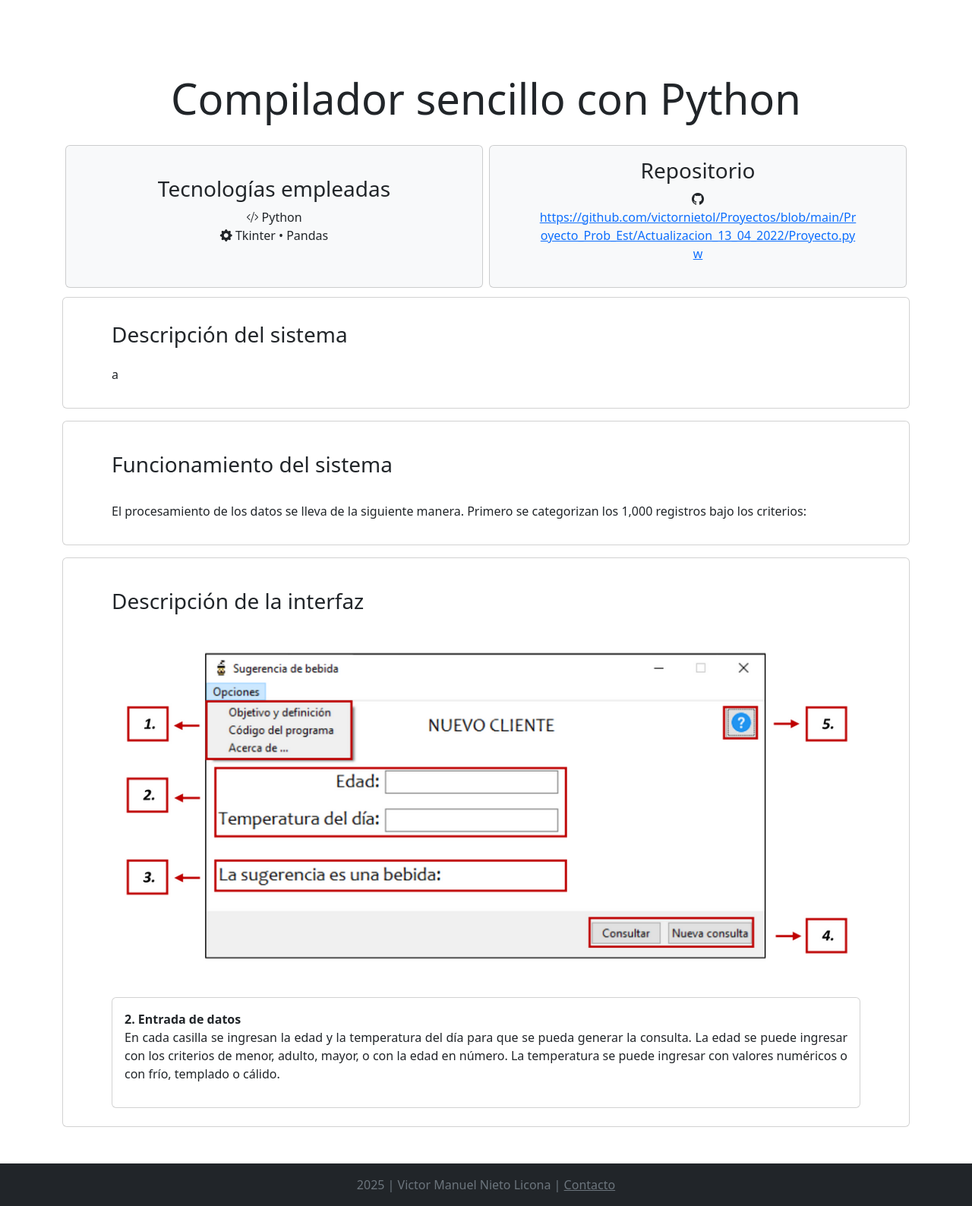
After one commit to victornietol/portafolio, a Django app: page /proyecto_compilador_sencillo/ in a window 1280 px wide. The commit adds this page. Shown: the whole page at 76% size. Run offline with Django 4.2, Linux system fonts and the light colour scheme; parts of the project's set-up code (start-up, migrations or seed data) failed here and were passed over.

Commit message:
Se creo la base para el proyecto compilador_sencillo.html

```diff
--- /dev/null
+++ b/portafolio/templates/proyectos/compilador_sencillo.html
@@ -0,0 +1,77 @@
+{% extends 'base.html' %}
+
+{% load static %}
+
+{% block title %}Compilador sencillo con Python | Portafolio{% endblock %}
+
+{% block content %}
+
+    <div class="mt-5 mb-4">
+        <h1 class="display-4 text-center">Compilador sencillo con Python</h1>
+    </div>
+
+    <div class="container">
+        <div class="row">
+            <section class="col-md-6 col-lg-4 card card-body m-1 d-flex flex-column align-items-center justify-content-center bg-light">
+                <div class="px-md-5 text-center">
+                    <h3>Tecnologías empleadas</h3>
+                    <p>
+                        <i class="bi bi-code-slash"></i> Python
+                        <br>
+                        <i class="bi bi-gear-fill"></i> Tkinter • Pandas
+                    </p>
+                </div>
+            </section>
+
+            <section class="col-md-6 col-lg-4 card card-body m-1 d-flex flex-column align-items-center justify-content-center bg-light">
+                <div class="px-md-5 text-center">
+                    <h3>Repositorio</h3>
+                    <p>
+                        <i class="bi bi-github"></i>
+                        <br>
+                        <a class="text-break w-100" href="https://github.com/victornietol/Proyectos/blob/main/Proyecto_Prob_Est/Actualizacion_13_04_2022/Proyecto.pyw" target="_blank" rel="noopener noreferrer">
+                            https://github.com/victornietol/Proyectos/blob/main/Proyecto_Prob_Est/Actualizacion_13_04_2022/Proyecto.pyw
+                        </a>
+                    </p>
+                </div>
+            </section>
+        </div>
+    </div>
+
+    <section class="card card-body mt-2">
+        <div class="px-md-5 text-center">
+            <h3 class="pb-3 pt-3" style="text-align: start;">Descripción del sistema</h3>
+            <p style="text-align: justify;">
+                a
+            </p>
+        </div>
+    </section>
+
+    <section class="card card-body mt-3">
+        <div class="px-md-5 text-center">
+            <h3 class="pb-4 pt-4" style="text-align: start;">Funcionamiento del sistema</h3>
+            <p style="text-align: justify;">
+                El procesamiento de los datos se lleva de la siguiente manera. Primero se categorizan los 1,000 registros bajo los criterios:
+            </p>
+
+        </div>
+    </section>
+
+    <section class="card card-body mt-3">
+        <div class="px-md-5 text-center">
+            <h3 class="pb-4 pt-4" style="text-align: start;">Descripción de la interfaz</h3>
+            <img src="{% static 'portafolio/img/proyectos/recomendador_beb/6.png' %}" title="Descripcion interfaz" class="img-fluid mx-auto d-block" data-bs-toggle="modal" data-bs-target="#modalImagen" style="cursor: zoom-in;" alt="Img interfaz sistema" loading="lazy">
+        </div>
+        <div class="mt-2 mb-3"></div>
+        <div class="px-md-5">
+            <section class="card card-body mt-2 mb-2">
+                <strong>2. Entrada de datos</strong>
+                <p style="text-align: justify;">
+                    En cada casilla se ingresan la edad y la temperatura del día para que se pueda generar la consulta. La edad se puede ingresar con los criterios de menor, adulto, mayor, o con la edad en número. La temperatura se puede ingresar con valores numéricos o con frío, templado o cálido.
+                </p>
+            </section>
+
+        </div>
+    </section>
+
+{% endblock %}
--- a/portafolio/urls.py
+++ b/portafolio/urls.py
@@ -11,4 +11,5 @@ urlpatterns = [
     path("proyecto_gestor_presupuestos/", views.proyecto_gestor_presupuestos, name="proyecto_gestor_presupuestos"),
     path("proyecto_guia_videojuego/", views.proyecto_guia_videojuego, name="proyecto_guia_videojuego"),
     path("proyecto_bases_datos_sql/", views.proyecto_bases_datos_sql, name="proyecto_bases_datos_sql"),
+    path("proyecto_compilador_sencillo/", views.proyecto_compilador_sencillo, name="proyecto_compilador_sencillo"),
 ]
--- a/portafolio/views.py
+++ b/portafolio/views.py
@@ -45,3 +45,8 @@ def proyecto_bases_datos_sql(request):
     return render(request, 'proyectos/bases_datos_sql.html', {
         'pagina_actual':'proyectos'
     })
+
+def proyecto_compilador_sencillo(request):
+    return render(request, 'proyectos/compilador_sencillo.html', {
+        'pagina_actual':'proyectos'
+    })
```
Also changed, not shown: portafolio/templates/proyectos.html (+31 -9 lines), 1 other file.
